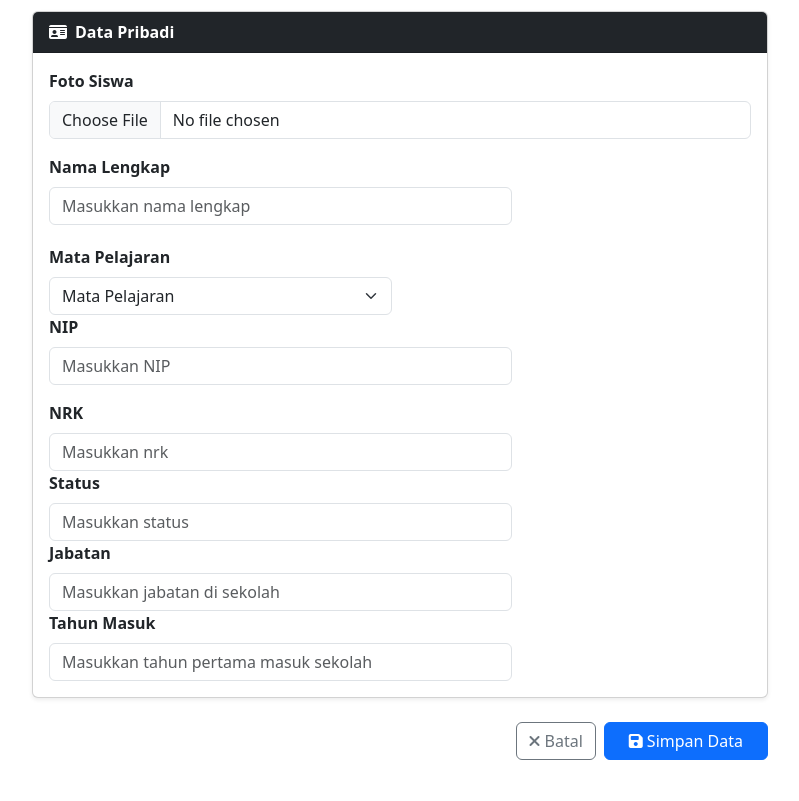
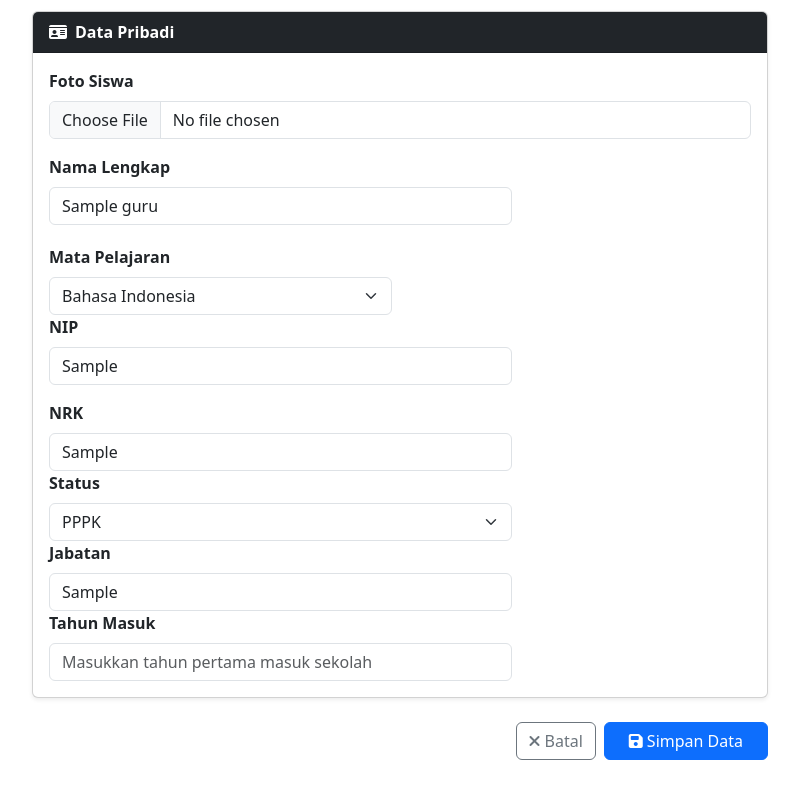
Before and after one commit to ahmadAndika2011/digital-book-smpn-287-jakarta, a Flask app: page /update-data-guru/1 in a window 1280 px wide. Shown: the part 152-953 px from the top of the page, without its empty margins (240-1039 px from the left). Run offline with Flask 3, Linux system fonts and the light colour scheme; a user stored in the database is signed in; tables that the repository leaves empty hold one stand-in row (values such as "Sample post"); parts of the project's set-up code (start-up, migrations or seed data) failed here and were passed over; some libraries are stand-ins or nearby versions.

Commit message:
fixed update guru

```diff
--- a/website/blueprints/update_data_guru.py
+++ b/website/blueprints/update_data_guru.py
@@ -12,9 +12,11 @@ auth = Blueprint("update_data_guru", __name__)
 @auth.route("/update-data-guru/<int:id>", methods=["GET", "POST"])
 @login_required
 def update_data_guru(id):
+    guru = DatabaseGuru.query.get(id)
+    mapel = ["Bahasa Indonesia", "Bahasa Inggris", "Matematika", "Agama Islam", "Agama Kristen", "Ilmu Pengetahuan Alam", "Ilmu Pengetahuan Sosial", "Pendidikan Jasmani Olahraga dan Kesehatan", "Pendidikan Pancasila", "Prakarya", "Informatika"]
+    status = ["PNS", "PPPK", "KKI"]
+
     if request.method == "POST":
-        guru = DatabaseGuru.query.get(id)
-
         gambar_file = request.files.get("gambar")
         if gambar_file and gambar_file.filename:
             filename = secure_filename(gambar_file.filename)
@@ -62,4 +64,4 @@ def update_data_guru(id):
         db.session.commit()
         return redirect(url_for("detail_guru.detail_guru", id=guru.id))
 
-    return render_template("update-data-guru.html", user=current_user)
+    return render_template("update-data-guru.html", user=current_user, guru=guru, mapel=mapel, status=status)
--- a/website/templates/update-data-guru.html
+++ b/website/templates/update-data-guru.html
@@ -29,7 +29,7 @@
             <div class="row g-3">
               <div class="col-md-8">
                 <label for="name" class="form-label fw-semibold">Nama Lengkap</label>
-                <input type="text" class="form-control" id="name" name="name" placeholder="Masukkan nama lengkap">
+                <input type="text" class="form-control" id="name" name="name" placeholder="Masukkan nama lengkap" value="{{guru.name}}">
               </div>
             </div>
 
@@ -37,9 +37,15 @@
               <div class="col-md-6">
                 <label for="mapel" class="form-label fw-semibold">Mata Pelajaran</label>
                   <select class="form-select" id="mapel" name="mapel">
-                        <option value="" disabled selected>Mata Pelajaran</option>
-                        <option>Bahasa Indonesia</option>
-                        <option>Bahasa Inggris</option>
+                        <option value="" disabled {{'' if guru.mapel else 'selected'}}>Mata Pelajaran</option>
+                        {%for m in mapel%}
+                          {%if guru.mapel == m%}
+                            <option selected>{{m}}</option>
+                          {%else%}
+                            <option>{{m}}</option>
+                          {%endif%}
+                        {%endfor%}
+                        {# <option>Bahasa Inggris</option>
                         <option>Matematika</option>
                         <option>Agama Islam</option>
                         <option>Agama Kristen</option>
@@ -48,7 +54,7 @@
                         <option>Pendidikan Jasmani Olahraga dan Kesehatan</option>
                         <option>Pendidikan Pancasila</option>
                         <option>Prakarya</option>
-                        <option>Informatika</option>
+                        <option>Informatika</option> #}
                       </select>
               </div>
             </div>
@@ -56,32 +62,45 @@
             <div class="row g-3">
               <div class="col-md-8">
                 <label for="nip" class="form-label fw-semibold">NIP</label>
-                <input type="text" pattern="[0-9]*" class="form-control" id="nip" name="nip" placeholder="Masukkan NIP">
+                <input type="text" pattern="[0-9]*" class="form-control" id="nip" name="nip" placeholder="Masukkan NIP" value="{{guru.nip}}">
               </div>
               <div class="col-md-8">
                 <label for="nrk" class="form-label fw-semibold">NRK</label>
-                <input type="text" pattern="[0-9]*" class="form-control" id="nrk" name="nrk" placeholder="Masukkan nrk">
+                <input type="text" pattern="[0-9]*" class="form-control" id="nrk" name="nrk" placeholder="Masukkan nrk" value="{{guru.nrk}}">
               </div>
             </div>
 
             <div class="row g-3">
               <div class="col-md-8">
+                {# <label for="status" class="form-label fw-semibold">Status</label>
+                <input type="text" class="form-control" id="status" name="status" placeholder="Masukkan status"> #}
                 <label for="status" class="form-label fw-semibold">Status</label>
-                <input type="text" class="form-control" id="status" name="status" placeholder="Masukkan status">
+                  <select class="form-select" id="status" name="status">
+                        <option value="" disabled {{'' if guru.status else'selected'}}>Status</option>
+                        {%for s in status%}
+                          {%if guru.status == s%}
+                            <option selected>{{s}}</option>
+                          {%else%}
+                            <option>{{s}}</option>
+                          {%endif%}
+                        {%endfor%}
+                        {# <option>PPPK</option>
+                        <option>KKI</option> #}
+                      </select>
               </div>
             </div>
 
             <div class="row g-3">
                 <div class="col-md-8">
                     <label for="jabatan" class="form-label fw-semibold">Jabatan</label>
-                    <input type="text" class="form-control" id="jabatan" name="jabatan" placeholder="Masukkan jabatan di sekolah">
+                    <input type="text" class="form-control" id="jabatan" name="jabatan" placeholder="Masukkan jabatan di sekolah" value="{{guru.jabatan}}">
                 </div>
             </div>
 
             <div class="row g-3">
                 <div class="col-md-8">
                     <label for="tahun_masuk" class="form-label fw-semibold">Tahun Masuk</label>
-                    <input type="number" class="form-control" id="tahun_masuk" name="tahun_masuk" placeholder="Masukkan tahun pertama masuk sekolah">
+                    <input type="number" class="form-control" id="tahun_masuk" name="tahun_masuk" placeholder="Masukkan tahun pertama masuk sekolah" value="{{guru.tahun_masuk}}">
                 </div>
             </div>
 
```
